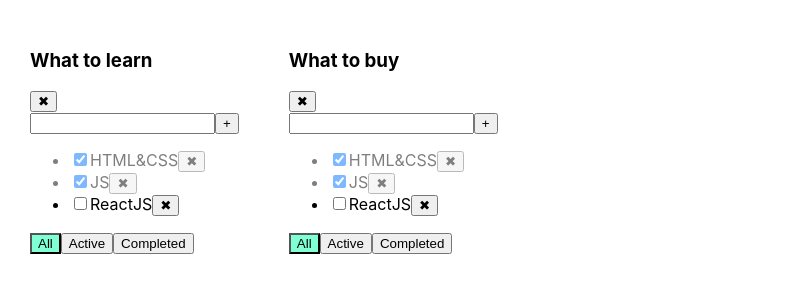
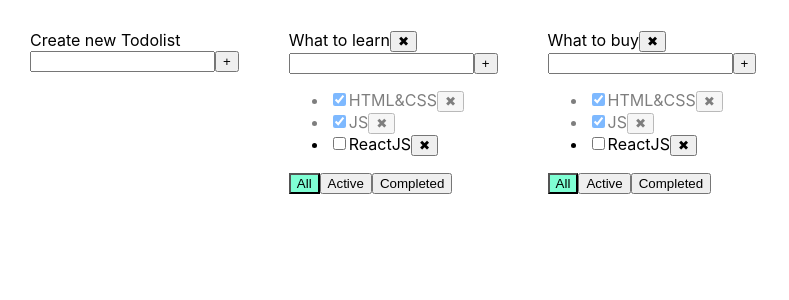
Before and after one commit to alextotalk/TodoReact, a React (Create React App) app: page / in a window 1280 px wide. Shown: the top 300 px of the page, without its empty margins (0-789 px from the left). Built offline with nearby package versions, Linux system fonts and the light colour scheme.

Commit message:
Add Chang title

```diff
--- a/package.json
+++ b/package.json
@@ -11,10 +11,12 @@
     "@types/react": "^18.0.9",
     "@types/react-dom": "^18.0.3",
     "@types/uuid": "^8.3.4",
+    "random-name": "^0.1.2",
     "react": "^18.1.0",
     "react-dom": "^18.1.0",
     "react-scripts": "^5.0.1",
     "typescript": "^4.6.4",
+    "unique-names-generator": "^4.7.1",
     "uuid": "^8.3.2"
   },
   "scripts": {
--- /dev/null
+++ b/src/AddItemForm/AddItemForm.tsx
@@ -0,0 +1,49 @@
+import React, {ChangeEvent, KeyboardEvent, useState} from "react";
+
+type AddItemFormPropsType = {
+    AddItem: (title: string) => void
+}
+
+export function AddItemForm(props: AddItemFormPropsType) {
+
+    let [title, setTitle] = useState('')
+    let [error, setError] = useState<string | null>(null)
+
+    const addTask = () => {
+        if (title.trim() !== '') {
+            props.AddItem(title)
+            setTitle('')
+        } else {
+            setError('Title is required')
+        }
+    }
+    const onChangHandler = (event: ChangeEvent<HTMLInputElement>) => {
+        setTitle(event.currentTarget.value)
+
+    }
+    const onKeyPressHandler = (event: KeyboardEvent<HTMLInputElement>) => {
+
+        if (event.key === 'Enter') {
+            addTask()
+        }
+    }
+
+    const onFocusChangError = () => {
+        setError(null)
+    }
+
+    return (
+        <div>
+            <input value={title}
+                   onFocus={onFocusChangError}
+                   onChange={onChangHandler}
+                   onKeyDown={onKeyPressHandler}
+                   className={error ? 'error' : ''}
+            />
+            <button
+                onClick={addTask}>+
+            </button>
+            {error && <div className='error-message'>{error}</div>}
+        </div>
+    )
+}
--- /dev/null
+++ b/src/AddItemForm/EditableSpan.tsx
@@ -0,0 +1,68 @@
+import React, {ChangeEvent, KeyboardEvent, useState} from "react";
+
+type EditableSpanTypeProps = {
+    title: string
+    changTitle: (title: string) => void
+}
+export const EditableSpan = (props: EditableSpanTypeProps) => {
+
+    const [error, setError] = useState<string>('')
+    const [newTitle, setTitle] = useState<string>(props.title)
+    const [edit, setEdit] = useState(true)
+
+    const onChangHandler = (event: ChangeEvent<HTMLInputElement>) => {
+        setTitle(event.currentTarget.value)
+        console.log(newTitle)
+    }
+
+    const onKeyPressHandler = (event: KeyboardEvent<HTMLInputElement>) => {
+        if (event.key === 'Enter') {
+            addTask()
+        }
+    }
+    const addTask = () => {
+        let changTitle = newTitle.trim()
+        if (changTitle !== '') {
+            props.changTitle(changTitle)
+        } else {
+            setError("You dont enter new text")
+            setTimeout(() => {
+                setError("")
+            }, 1700)
+            setTitle(props.title)
+        }
+    }
+
+
+    const editChangHandler = () => {
+        setEdit(!edit)
+        addTask()
+
+    }
+
+    const onFocusChengError = () => {
+        setError('')
+    }
+    return (<>
+        {edit ?
+            <span
+                onDoubleClick={editChangHandler}>
+                {props.title}
+            </span>
+            :
+            <input
+                onKeyDown={onKeyPressHandler}
+                value={newTitle}
+                onBlur={editChangHandler}
+                onChange={onChangHandler}
+                className={error ? 'error' : ''}
+                onFocus={onFocusChengError}
+                autoFocus
+                type='text'/>
+        }
+
+        {error && <div className='error-message'>{error}</div>}
+
+    </>)
+
+}
--- a/src/App.tsx
+++ b/src/App.tsx
@@ -2,6 +2,7 @@ import React, {useState} from 'react';
 import './App.css';
 import {TaskType, Todolist} from "./Todolist";
 import {v1} from "uuid";
+import {AddItemForm} from "./AddItemForm/AddItemForm";
 
 export type FilterValuesType = 'all' | 'active' | 'done'
 
@@ -18,6 +19,7 @@ function App() {
     //
     const todoListID_1 = v1()
     const todoListID_2 = v1()
+
     const [todoLists, setTodoLists] = useState<Array<TodoListType>>([
         {id: todoListID_1, title: 'What to learn', filter: 'all'},
         {id: todoListID_2, title: "What to buy", filter: 'all'},
@@ -33,17 +35,45 @@ function App() {
             {id: v1(), title: "JS", isDone: true},
             {id: v1(), title: "ReactJS", isDone: false}
         ],
+    })
+
+
+    const addTodoList = (newTitle: string) => {
+        const newID = v1()
+        const newTodolist: TodoListType = {id: newID, title: newTitle, filter: 'all'}
+        setTodoLists([newTodolist, ...todoLists])
+        setTasks({
+            ...tasks, [newID]: []
+        })
     }
-    )
+
+    const editTodoList = (todoListID: string, newTitle: string) => {
+        setTodoLists(todoLists.map(tl => tl.id === todoListID ? {...tl, title: newTitle} : tl))
+    }
+
+
+    const removeTodoList = (todoListID: string) => {
+        setTodoLists(todoLists.filter(tl => tl.id !== todoListID))
+        delete tasks[todoListID]
+    }
 
     const removeTask = (idTask: string, todoListID: string) => {
 
         setTasks({...tasks, [todoListID]: tasks[todoListID].filter(task => task.id !== idTask)})
     }
 
-    const addTask = (newTask: TaskType, todoListID: string) => {
+    const addTask = (newTask: string, todoListID: string) => {
 
-        setTasks({...tasks, [todoListID]: [newTask, ...tasks[todoListID]]})
+        setTasks({...tasks, [todoListID]: [{id: v1(), title: newTask, isDone: false}, ...tasks[todoListID]]})
+    }
+
+
+    const changeStatusTask = (todoListID: string, idTask: string, valueStatus: boolean) => {
+
+        setTasks({
+            ...tasks,
+            [todoListID]: tasks[todoListID].map(t => t.id === idTask ? {...t, isDone: valueStatus} : t)
+        })
     }
 
     const changeTodoListFilter = (value: FilterValuesType, todoListID: string) => {
@@ -63,22 +93,14 @@ function App() {
         return tasksForRender
     }
 
-
-    const changeStatusTask = ( todoListID: string, idTask: string, valueStatus: boolean) => {
-
-         setTasks({...tasks, [todoListID]: tasks[todoListID].map(t => t.id === idTask ?{...t,isDone:valueStatus}:  t)})
-    }
-    const removeTodoList = (todoListID: string) => {
-        setTodoLists(todoLists.filter(tl => tl.id !== todoListID))
-        delete tasks[todoListID]
-    }
-
     const todoListComponents = todoLists.length ?
         todoLists.map(tl => {
 
-            let tasksForRender=getTasksForRender(tl)
+                let tasksForRender = getTasksForRender(tl)
 
                 return (
+                    <div>
+
                         <Todolist
                             key={tl.id}
                             todoListId={tl.id}
@@ -91,14 +113,20 @@ function App() {
                             changeFilter={changeTodoListFilter}
                             changeStatusTask={changeStatusTask}
                             removeTodoList={removeTodoList}
+                            editTodoList={editTodoList}
                         />
-
+                    </div>
                 )
             }
         )
         : <span>Create your First TodoList!</span>
+
     return (
         <div className='App'>
+            <div>
+                <span>Create new Todolist</span>
+                <AddItemForm AddItem={addTodoList}/>
+            </div>
             {todoListComponents}
         </div>
     );
--- a/src/Todolist.tsx
+++ b/src/Todolist.tsx
@@ -1,7 +1,8 @@
 import React, {ChangeEvent, KeyboardEvent, useState} from "react";
 import {FilterValuesType} from "./App";
 import './App.css';
-import {v1} from "uuid";
+import {AddItemForm} from "./AddItemForm/AddItemForm";
+import {EditableSpan} from "./AddItemForm/EditableSpan";
 
 export type TaskType = {
     id: string
@@ -14,65 +15,43 @@ type PropsType = {
     tasks: Array<TaskType>
     removeTask: (idTask: string, todoListID: string) => void
     changeFilter: (value: FilterValuesType, todoListID: string) => void
-    addTask: (newTask: TaskType, todoListID: string) => void
-    changeStatusTask: ( todoListID: string,idTask: string, valueStatus: boolean) => void
+    addTask: (newTask: string, todoListID: string) => void
+    changeStatusTask: (todoListID: string, idTask: string, valueStatus: boolean) => void
     removeTodoList: (todoListID: string) => void
     filterMark: FilterValuesType
+    editTodoList: (todoListID: string, newTitle: string) => void
 }
 
 export function Todolist(props: PropsType) {
 
-
-    let [title, setTitle] = useState('')
-    let [error, setError] = useState<string | null>(null)
-    const addTask = () => {
-        if (title.trim() !== '') {
-            props.addTask({id: v1(), title: title.trim(), isDone: false},props.todoListId)
-            setTitle('')
-        } else {
-            setError('Title is required')
-        }
-    }
-    const onChangHandler = (event: ChangeEvent<HTMLInputElement>) => {
-        setTitle(event.currentTarget.value)
-        setError(null)
-    }
-    const onKeyPressHandler = (event: KeyboardEvent<HTMLInputElement>) => {
-        if (event.key === 'Enter') {
-            addTask()
-        }
-    }
     const onChangeFilterAll = () => {
-        props.changeFilter('all',props.todoListId)
+        props.changeFilter('all', props.todoListId)
     }
     const onChangeFilterActive = () => {
-        props.changeFilter('active',props.todoListId)
+        props.changeFilter('active', props.todoListId)
     }
     const onChangeFilterDone = () => {
-        props.changeFilter('done',props.todoListId)
+        props.changeFilter('done', props.todoListId)
+    }
+    const addTaskHandler = (title: string) => {
+        props.addTask(title, props.todoListId)
     }
 
+    let editHandlerTodoList = (title: string) => {
+        props.editTodoList(props.todoListId, title)
+    };
     return (
         <div>
-            <h3>{props.title}</h3>
-            <button onClick={()=>props.removeTodoList(props.todoListId)}>✖</button>
+            <EditableSpan title={props.title} changTitle={editHandlerTodoList}/>
 
-            <div>
-                <input value={title}
-                       onChange={onChangHandler}
-                       onKeyDown={onKeyPressHandler}
-                       className={error ? 'error' : ''}
-                />
-                <button
-                    onClick={addTask}>+
-                </button>
-                {error && <div className='error-message'>{error}</div>}
-            </div>
+            <button onClick={() => props.removeTodoList(props.todoListId)}>✖</button>
+
+            <AddItemForm AddItem={addTaskHandler}/>
 
             <ul>
                 {props.tasks.map(task => {
                     const onClickHandler = () => {
-                        props.removeTask(task.id,props.todoListId)
+                        props.removeTask(task.id, props.todoListId)
                     }
                     const onChangeHandler = (e: ChangeEvent<HTMLInputElement>) => {
                         let valueStatus = e.currentTarget.checked
```
Also changed, not shown: 2 other files (tests, documents, lock files or other folders). Lines whose indentation alone changed are shown as unchanged.
